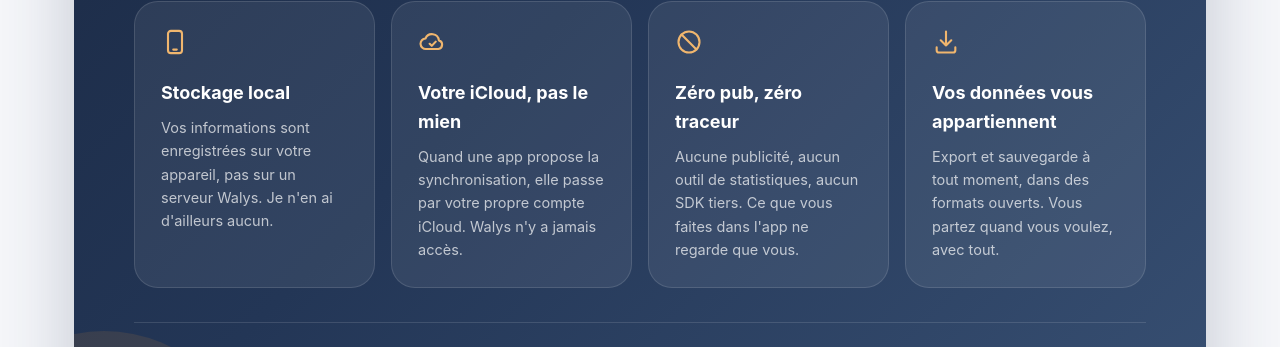
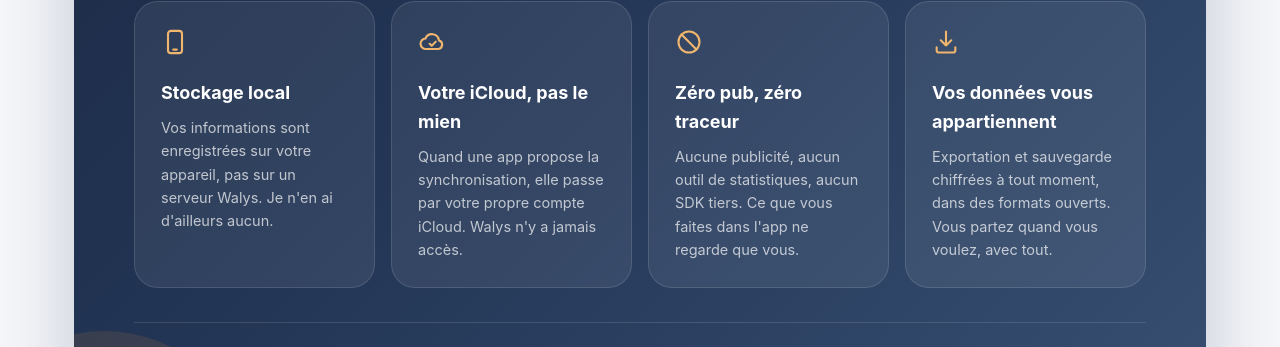
Before and after one commit to Walys-fr/walys-fr.github.io, a Jekyll site: the page built from index.html, in a window 1280 px wide and 900 px high, scrolled down 4672 px. Shown: the part 112-459 px from the top of the window. Built offline with Jekyll 4.4.1, drawn with Linux system fonts in a browser that asks for light colours.

Commit message:
Update _data/accueil.yml (via Pages CMS)

```diff
--- a/_data/accueil.yml
+++ b/_data/accueil.yml
@@ -52,8 +52,8 @@ vie_privee:
         vous faites dans l'app ne regarde que vous.
     - icone: telecharger
       titre: Vos données vous appartiennent
-      texte: Export et sauvegarde à tout moment, dans des formats ouverts. Vous partez
-        quand vous voulez, avec tout.
+      texte: Exportation et sauvegarde chiffrées à tout moment, dans des formats
+        ouverts. Vous partez quand vous voulez, avec tout.
   note_site: "Ce site aussi : aucun cookie, aucune statistique de visite, aucune
     police ni script externe."
 methode:
```
